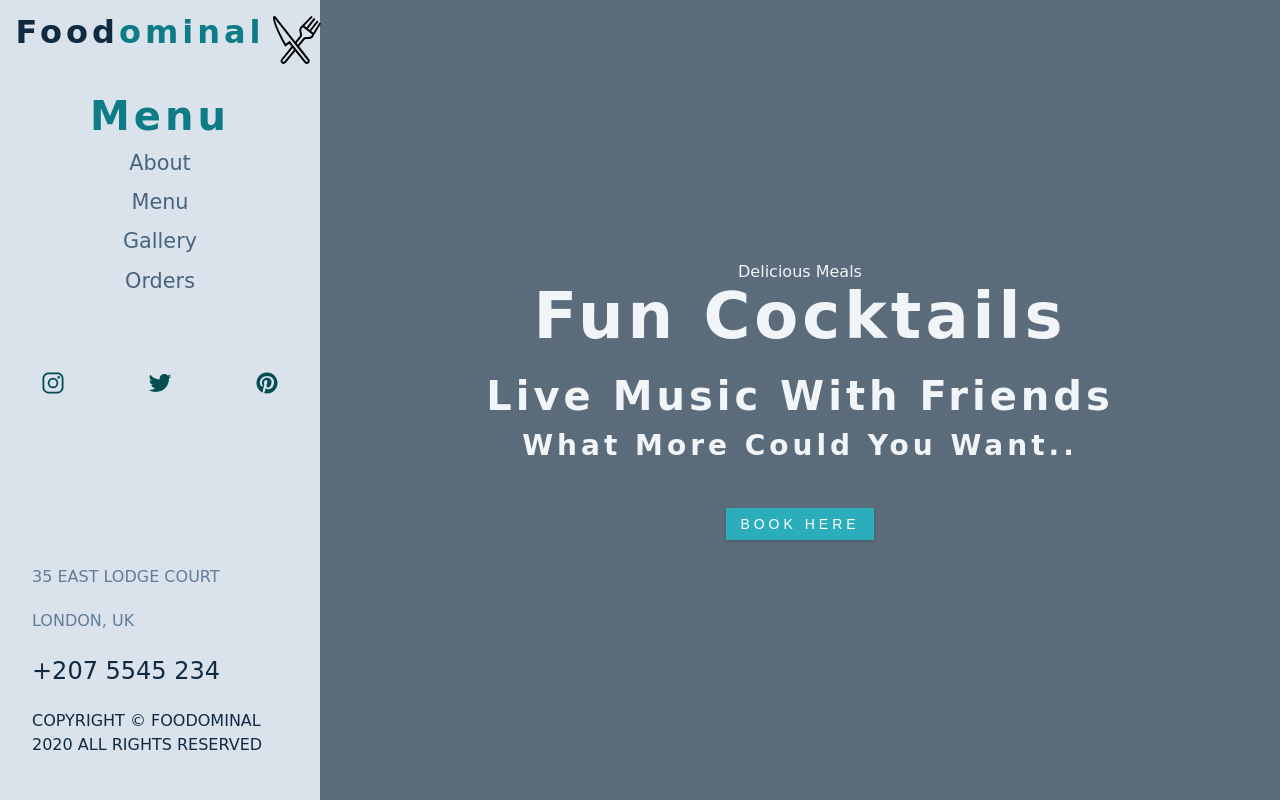
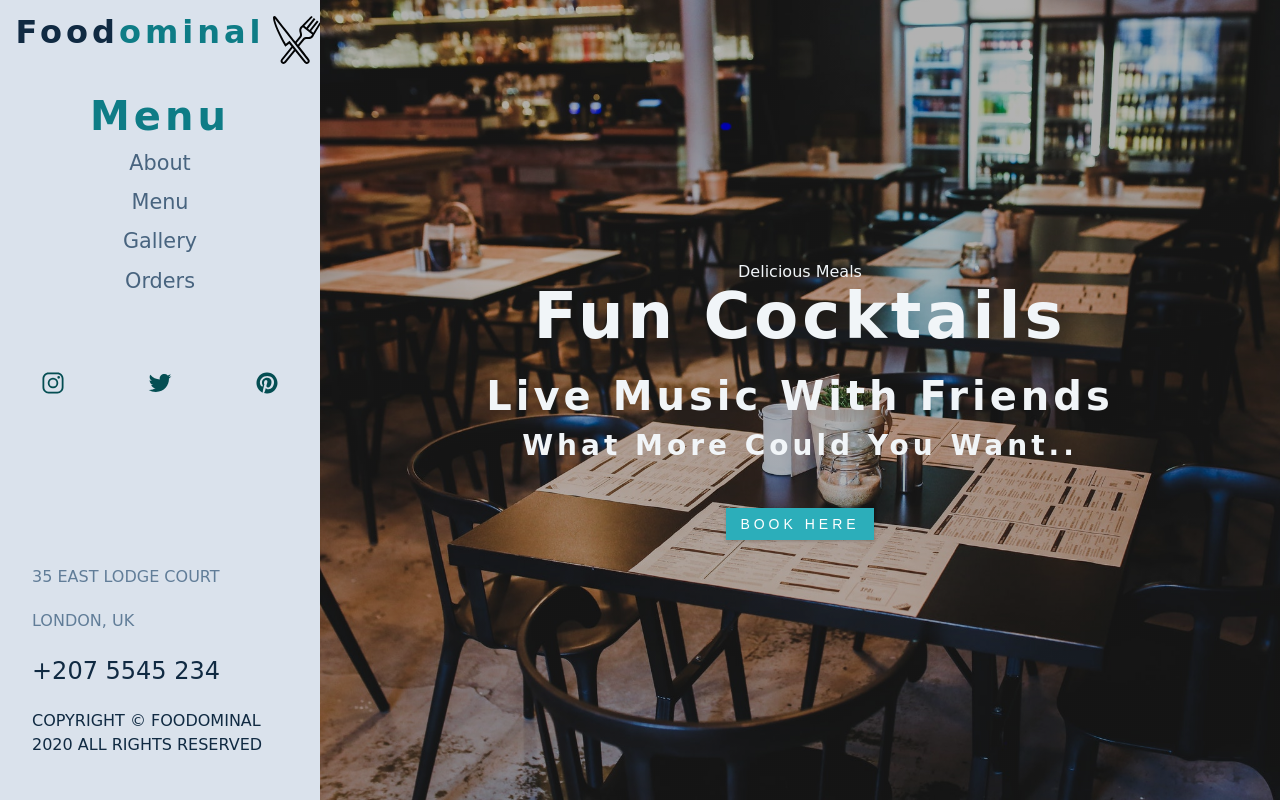
Before and after one commit to fidsta1990/foodominal-landing, a plain HTML site: page index.html in a window 1280 px wide. Drawn offline with nearby package versions, Linux system fonts and the light colour scheme; the site is published under a folder, as on GitHub Pages, so addresses that start at the root find nothing; a web font is replaced by a local one.

Commit message:
update image file directory

```diff
--- a/css/styles.css
+++ b/css/styles.css
@@ -385,7 +385,7 @@ Hero
 @media (min-width: 720px) {
   .banner {
     background: linear-gradient(rgba(0, 0, 0, 0.3), rgba(0, 0, 0, 0.3)),
-      url("/img/pexels-kaboompics-com-6267.jpg") center / cover no-repeat;
+      url("../img/pexels-kaboompics-com-6267.jpg") center / cover no-repeat;
     overflow: hidden;
   }
 
```
